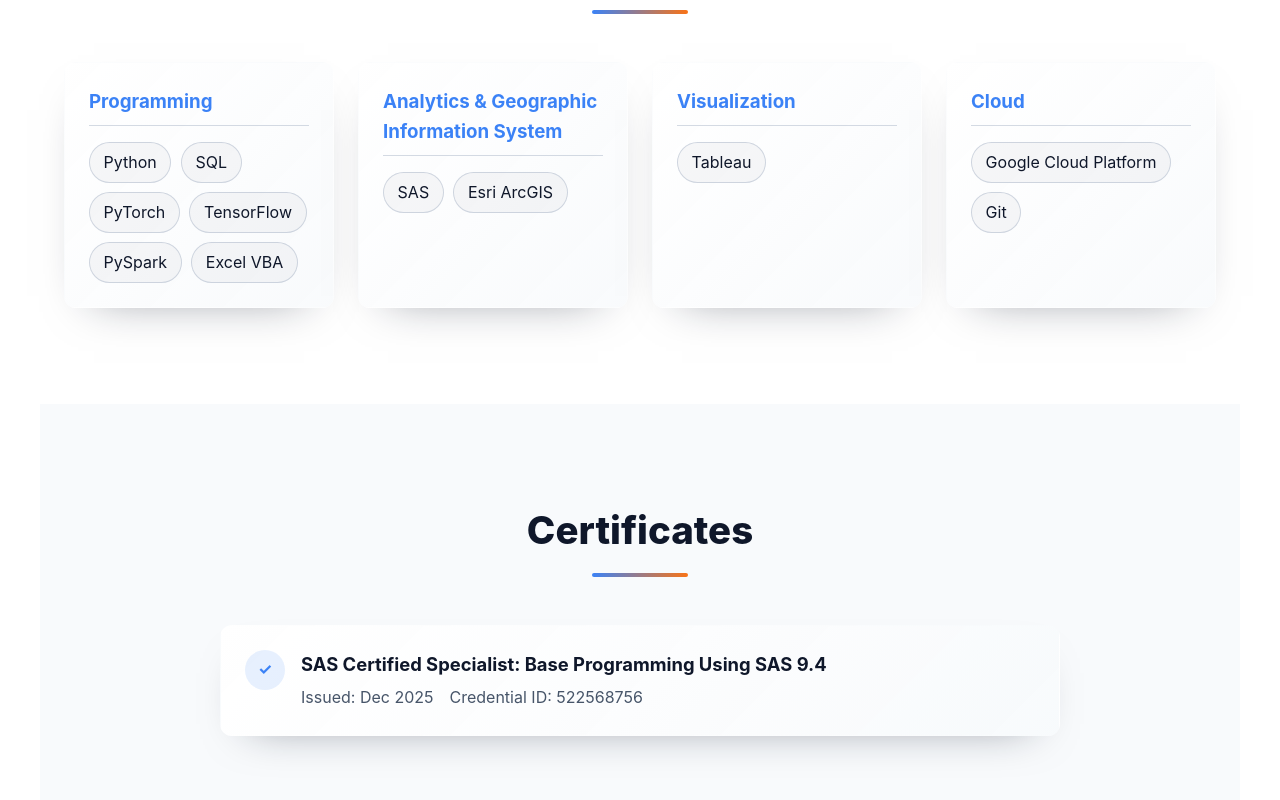
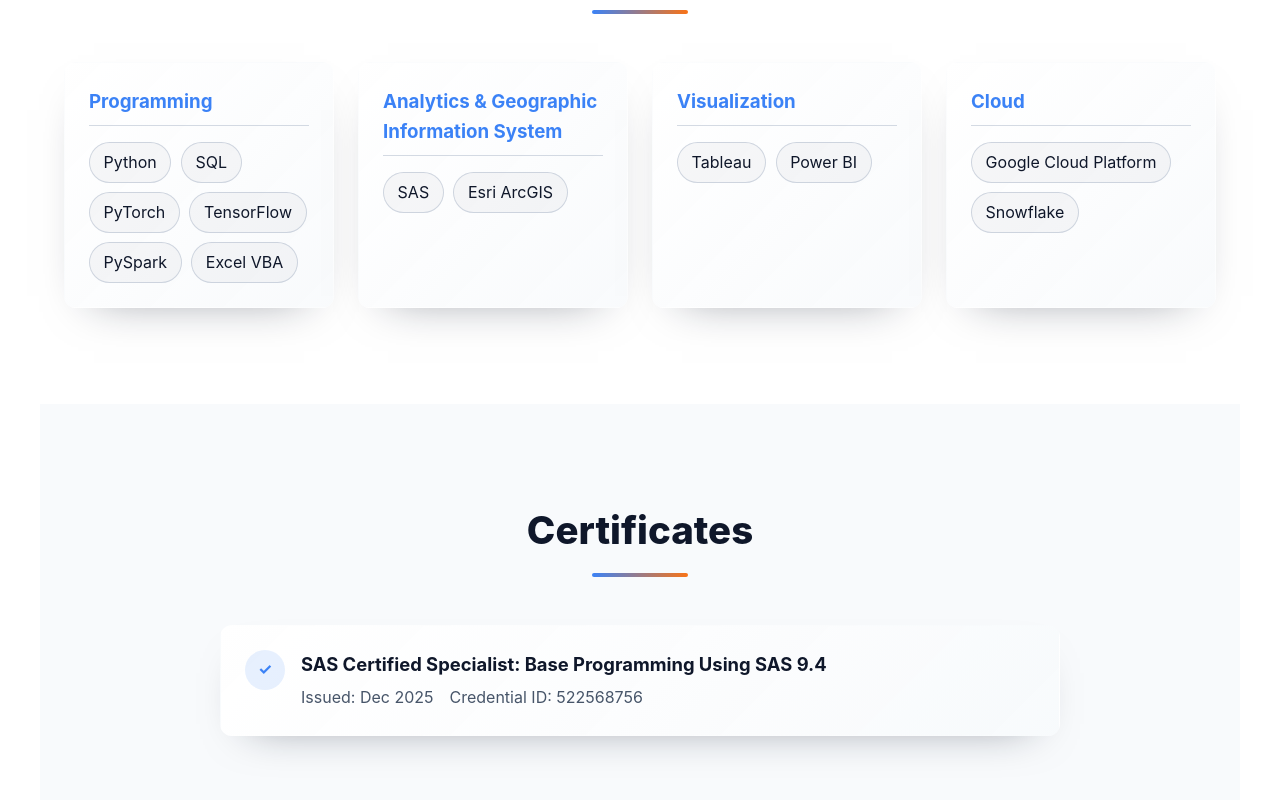
Before and after one commit to jhuangbp/portfolio_website, a React (Vite) app: page / in a window 1280 px wide. Shown: the part 6870-7670 px from the top of the page. Built offline with nearby package versions, Linux system fonts and the light colour scheme; no server answers.

Commit message:
Update Skills.jsx

```diff
--- a/src/components/Skills.jsx
+++ b/src/components/Skills.jsx
@@ -13,11 +13,11 @@
     },
     {
       category: 'Visualization',
-      skills: ['Tableau']
+      skills: ['Tableau', 'Power BI']
     },
     {
       category: 'Cloud',
-      skills: ['Google Cloud Platform', 'Git']
+      skills: ['Google Cloud Platform', 'Snowflake']
     }
   ]
 
```
